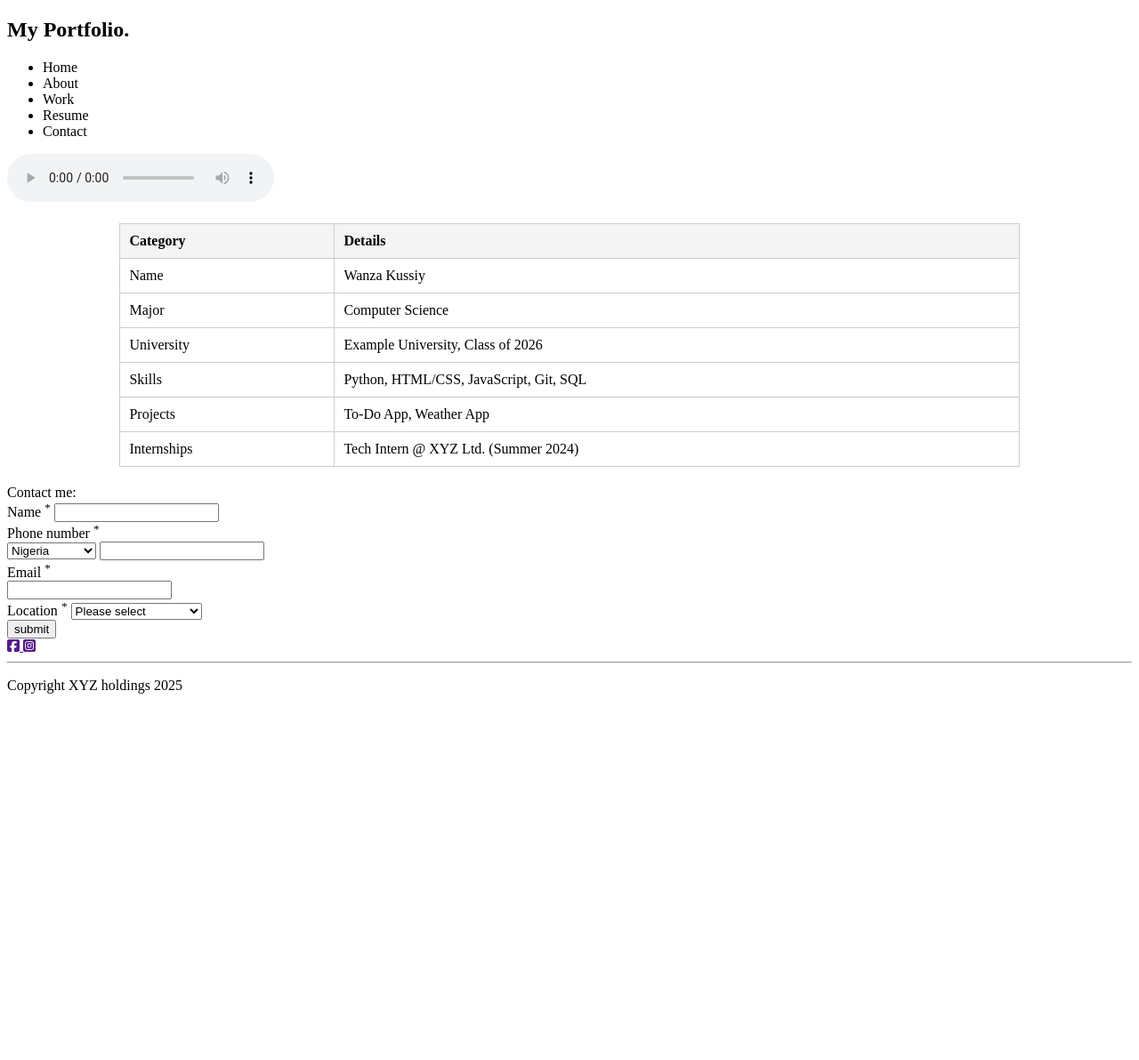
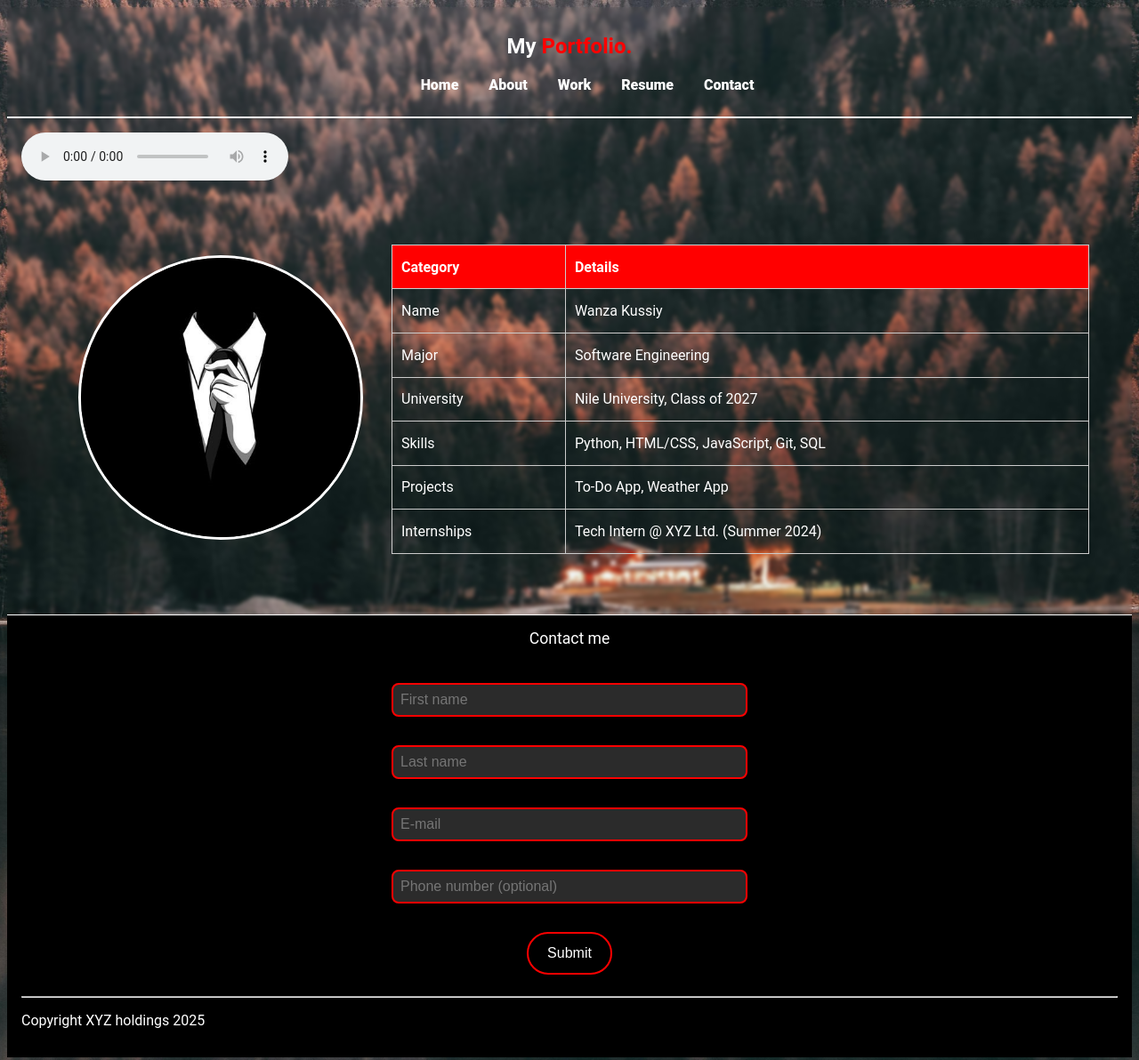
Before and after one commit to KussiyWanza/css-project, a plain HTML site: page index.html in a window 1280 px wide. Shown: the top 1192 px of the page at 89% size. Before the commit the page ends 800 px from the top, so only its background shows below. Drawn offline with Linux system fonts and the light colour scheme.

Commit message:
first commit

```diff
--- a/index.html
+++ b/index.html
@@ -3,44 +3,38 @@
   <head>
     <meta charset="UTF-8" />
     <meta name="viewport" content="width=device-width, initial-scale=1.0" />
-    <title>Document</title>
+    <title>css project</title>
+    <!--Linking the 'style.css' file to our HTML-->
+    <link rel="stylesheet" href="style.css" />
   </head>
   <body>
-    <style>
-      table {
-        width: 80%;
-        border-collapse: collapse;
-        margin: 20px auto;
-      }
-      th,
-      td {
-        border: 1px solid #ccc;
-        padding: 10px;
-        text-align: left;
-      }
-      th {
-        background-color: #f4f4f4;
-      }
-    </style>
     <nav>
-      <h1>My Portfolio.</h1>
+      <h1>My <span>Portfolio.</span></h1>
       <ul>
-        <li>Home</li>
-        <li>About</li>
-        <li>Work</li>
-        <li>Resume</li>
-        <li>Contact</li>
+        <li><a href="">Home</a></li>
+        <li><a href="">About</a></li>
+        <li><a href="">Work</a></li>
+        <li><a href="">Resume</a></li>
+        <li><a href="">Contact</a></li>
       </ul>
     </nav>
 
-    <section>
+    <!--Audio section-->
+    <section id="audio-section">
       <audio controls>
         <source src="test.mp3" type="audio/mpeg" />
       </audio>
     </section>
+    <!--Audio section end-->
 
-    <section>
-      <table>
+    <!--Table section-->
+    <section id="table-section">
+      <!--Img section-->
+      <div class="profile-img">
+        <img src="/imgs/suit pfp.jpg" alt="suit" class="img-config" />
+      </div>
+      <!--Img section end-->
+      <table class="table">
         <tr>
           <th>Category</th>
           <th>Details</th>
@@ -51,11 +45,11 @@
         </tr>
         <tr>
           <td>Major</td>
-          <td>Computer Science</td>
+          <td>Software Engineering</td>
         </tr>
         <tr>
           <td>University</td>
-          <td>Example University, Class of 2026</td>
+          <td>Nile University, Class of 2027</td>
         </tr>
         <tr>
           <td>Skills</td>
@@ -71,56 +65,24 @@
         </tr>
       </table>
     </section>
+    <!--Table section end-->
 
-    <footer>
-      <span>Contact me:</span>
+    <!--Footer section-->
+    <footer id="footer">
+      <span class="cm-span">Contact me</span>
       <!--Contact me form-->
-      <form>
-        <div>
-          <label for="fullname">Name <sup>*</sup></label>
-          <input type="text" id="fullname" />
-        </div>
-
-        <div>
-          <label for="phone number">Phone number <sup>*</sup></label>
-          <br />
-          <select name="phone number" id="phone number">
-            <option value="Nigeria">Nigeria</option>
-            <option value="United states">United states</option>
-            <option value="Ghana">Ghana</option>
-          </select>
-          <input type="tel" />
-        </div>
-
-        <div>
-          <label for="email">Email <sup>*</sup></label>
-          <br />
-          <input type="email" id="email" />
-        </div>
-
-        <div>
-          <label for="location">Location <sup>*</sup></label>
-          <select name="location" id="location">
-            <option value="">Please select</option>
-            <option value="abuja hackerspace">Abuja Hackerspaces</option>
-            <option value="lagos hackerspace">Lagos Hackerspaces</option>
-          </select>
-        </div>
-        <button type="submit">submit</button>
+      <form id="contact-form">
+        <input type="text" name="" placeholder="First name" required />
+        <input type="text" name="" placeholder="Last name" required />
+        <input type="email" name="" placeholder="E-mail" required />
+        <input type="number" name="" placeholder="Phone number (optional)" />
+        <button id="submit">Submit</button>
       </form>
-      <!--Contact us form ends-->
-      <div>
-        <a href="" target="_blank">
-          <i class="fa-brands fa-square-facebook"></i>
-        </a>
-
-        <a href="" target="_blank">
-          <i class="fa-brands fa-square-instagram"></i>
-        </a>
-      </div>
+      <!--Contact me form ends-->
       <hr />
       <p>Copyright XYZ holdings 2025</p>
     </footer>
+    <!--Footer section end-->
 
     <script
       src="https://kit.fontawesome.com/4bde231455.js"
--- /dev/null
+++ b/style.css
@@ -0,0 +1,142 @@
+* {
+  box-sizing: border-box;
+  top: 0;
+  left: 0;
+}
+/*Url for roboto font*/
+@import url("https://fonts.googleapis.com/css2?family=Bai+Jamjuree:ital,wght@0,200;0,300;0,400;0,500;0,600;0,700;1,200;1,300;1,400;1,500;1,600;1,700&family=Crimson+Text:ital,wght@0,400;0,600;0,700;1,400;1,600;1,700&family=Karla:ital,wght@0,200..800;1,200..800&family=Roboto:ital,wght@0,100..900;1,100..900&display=swap");
+/*url for roboto font end*/
+/*Nav styles*/
+h1 span {
+  color: red;
+}
+nav {
+  background-color: transparent;
+  color: white;
+  padding: 10px 20px;
+  text-align: center;
+  /*Making the font family Roboto*/
+  font-family: "Roboto", sans-serif;
+  /*font family ends*/
+  border-bottom: 2px solid white;
+}
+nav ul {
+  list-style: none;
+}
+/*Making the display of the navbar inline*/
+nav ul li {
+  display: inline;
+  margin: 0px 15px;
+  font-weight: 900;
+}
+nav ul li a {
+  text-decoration: none;
+  color: white;
+  transition: 0.2s;
+}
+
+nav ul li a:hover {
+  color: red;
+}
+/*Nav style end*/
+
+/*Body styling*/
+body {
+  background-image: url(/imgs/img3.jpg);
+  background-position: center;
+  background-repeat: no-repeat;
+  background-size: cover;
+  backdrop-filter: blur(2px);
+  color: white;
+  user-select: none;
+  font-family: roboto, sans-serif;
+}
+#audio-section {
+  margin: 1rem;
+}
+/*Body style end*/
+
+/*Table Styles*/
+/*Img styling*/
+.img-config {
+  border: 3px solid white;
+  border-radius: 50%;
+  width: 20rem;
+  height: 20rem;
+  margin: 2rem;
+}
+#table-section {
+  color: white;
+  display: flex;
+  margin: 3rem;
+  /*border: 2px solid white;*/
+  border-radius: 2rem;
+}
+.table {
+  width: 80%;
+  border-collapse: collapse;
+  margin: 20px auto;
+}
+th,
+td {
+  border: 1px solid #ccc;
+  padding: 10px;
+  text-align: left;
+}
+th {
+  background-color: red;
+}
+/*Table styles end*/
+
+/*Footer section styling*/
+#footer {
+  background-color: black;
+  width: 100%;
+  border-top: 1px solid white;
+  padding: 1rem;
+  font-family: roboto, sans-serif;
+}
+
+.cm-span {
+  display: flex;
+  justify-content: center;
+  font-size: 1.1rem;
+  margin-bottom: 1.5rem;
+  font-weight: 400;
+}
+
+/*Contact styling*/
+#contact-form {
+  /*background-color: blue;*/
+  display: flex;
+  flex-direction: column;
+  align-items: center;
+}
+#contact-form input {
+  margin: 1rem;
+  padding: 0.5rem;
+  font-size: 1rem;
+  color: white;
+  border: 2px solid red;
+  border-radius: 0.5rem;
+  background-color: rgb(43, 43, 43);
+  outline-style: none;
+  width: 25rem;
+}
+#submit {
+  margin: 1rem;
+  color: white;
+  font-size: 1rem;
+  background-color: black;
+  padding: 0.5rem;
+  border-radius: 3rem;
+  height: 3rem;
+  width: 6rem;
+  cursor: pointer;
+  outline-style: none;
+  border: 2px solid red;
+  transition: 0.1s;
+}
+#submit:hover {
+  background-color: rgb(158, 0, 0);
+}
```
Also changed, not shown: imgs/img3.jpg (added), imgs/suit pfp.jpg (added), index.css (deleted).
